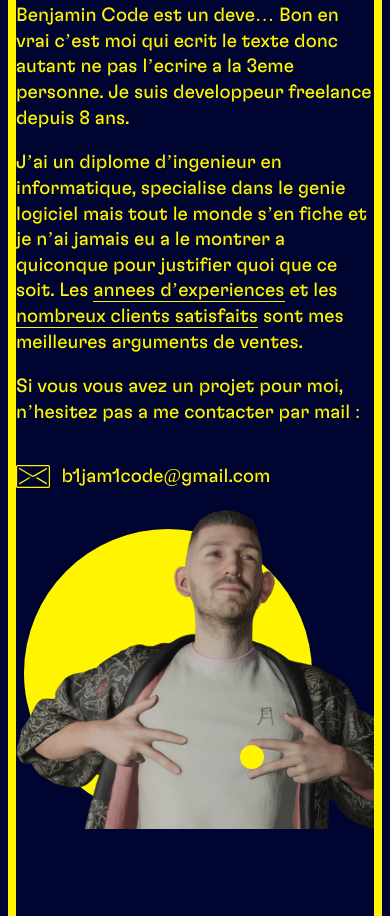
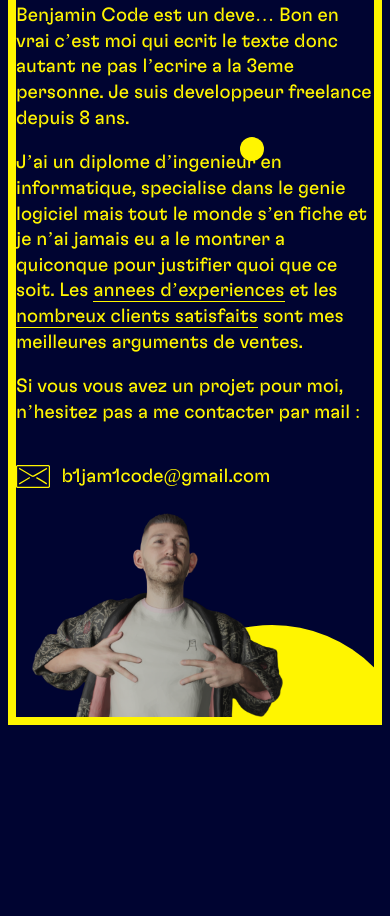
Before and after one commit to OlivierBarjon/BenjCode, a website: page index.html in a window 390 px wide. Shown: the part 330-1246 px from the top of the page. After the commit the page ends 1063 px from the top, so only its background shows below. Drawn offline with Linux system fonts and the light colour scheme.

Commit message:
réglages pour desktop

```diff
--- a/styles/sass/base/_base.scss
+++ b/styles/sass/base/_base.scss
@@ -22,18 +22,19 @@ body {
     align-items: flex-start;
     margin: 3rem 0rem 0rem 0rem;
     overflow: hidden;
-    max-height:37rem;
-    @media all and (max-width:960px) {
+    /* max-height:37rem; */
+    @media all and (max-width:1240px) {
         flex-direction:column-reverse;
-        max-height:90rem;
+        /* max-height:90rem; */
     }
-    /* @media all and (min-width:481px) and (max-width:960px){
+    /* @media all and (min-width:481px) and (max-width:1240px){
         height:90rem;
     } */
     &__photo {
         width:65%;
-        bottom:0rem;
-        @media all and (max-width:960px){
+        position: relative;
+        bottom:-0.25rem;
+        @media all and (max-width:1240px){
             width: 100%;
         }
         &__bigCircle {
@@ -41,9 +42,9 @@ body {
             height:30rem;
             background-color: $mainColor;
             border-radius:50%;
-            position: relative;
-            top: -35rem;
-            left : 6rem;
+            position: absolute;
+            top: 8rem;
+            left : 8rem;
             z-index : -1;
             @media all and (max-width:480px) {
                 width: 18rem;
@@ -51,15 +52,22 @@ body {
                 top: -19rem;
                 left : 0.5rem;
             }
+            @media all and (max-width:1240px) {
+                top: 7rem;
+                left : 7rem;
+            }
         }
         &__img {
             position: relative;
-            bottom:0rem;
             left : 3rem;
             z-index : 0;
             @media all and (max-width:480px) {
-                height : 20rem;
+                width:100%;
                 left : 0rem;
+            }
+            @media all and (max-width:1240px) {
+                width:70%;
+                left : 1rem;
             }
         }
         &__smallCircle {
@@ -67,8 +75,8 @@ body {
             height:3rem;
             background-color: $mainColor;
             border-radius:50%;
-            position: relative;
-            top: -40rem;
+            position: absolute;
+            top: 28.5rem;
             left : 30rem;
             z-index : 1;
             @media all and (max-width:480px) {
@@ -84,7 +92,7 @@ body {
         margin:2rem 5rem 3rem 0rem;
         line-height: 1.6rem;
         z-index:0;
-        @media all and (max-width:960px){
+        @media all and (max-width:1240px){
             width: 100%;
             margin: auto;
         }
```
Also changed, not shown: styles/styles.css, 1 other file.
